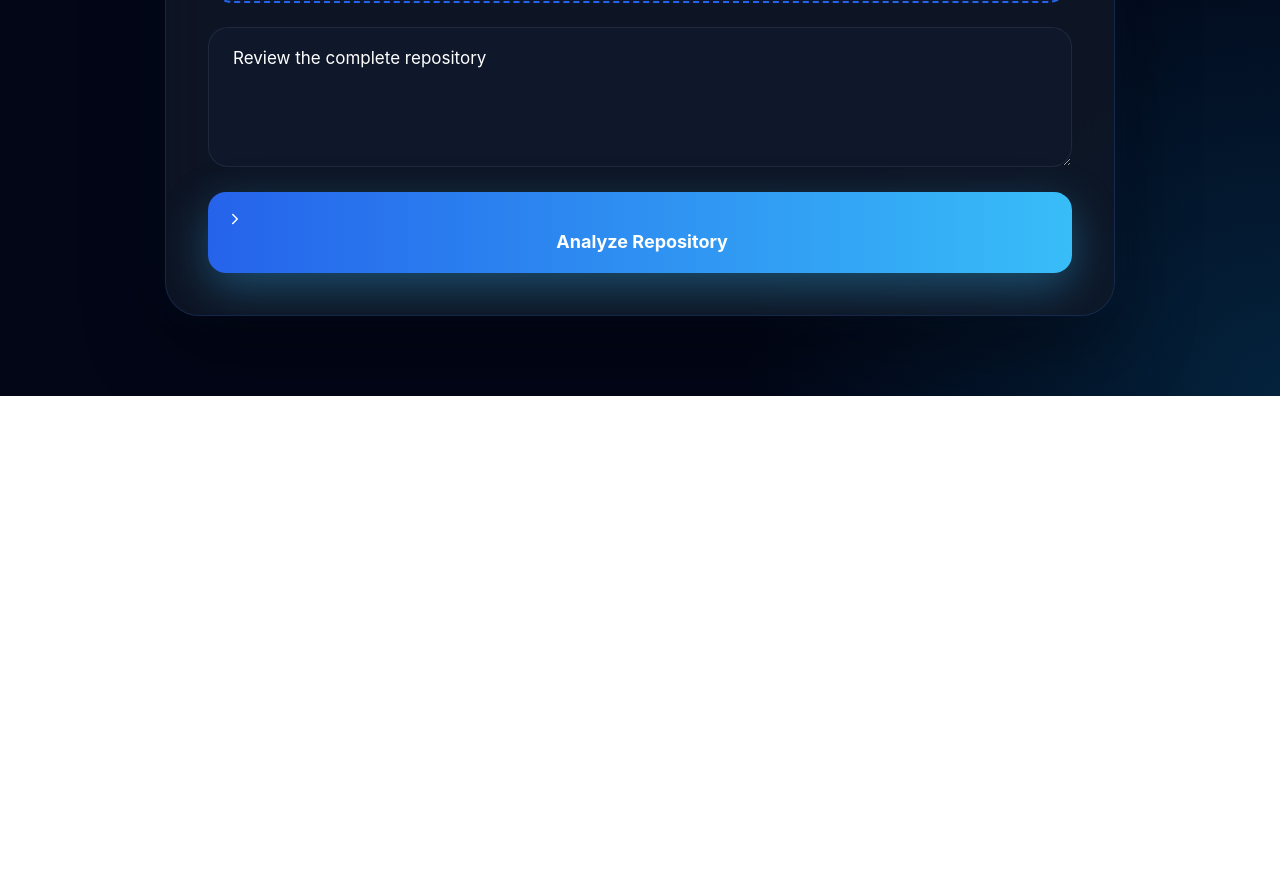
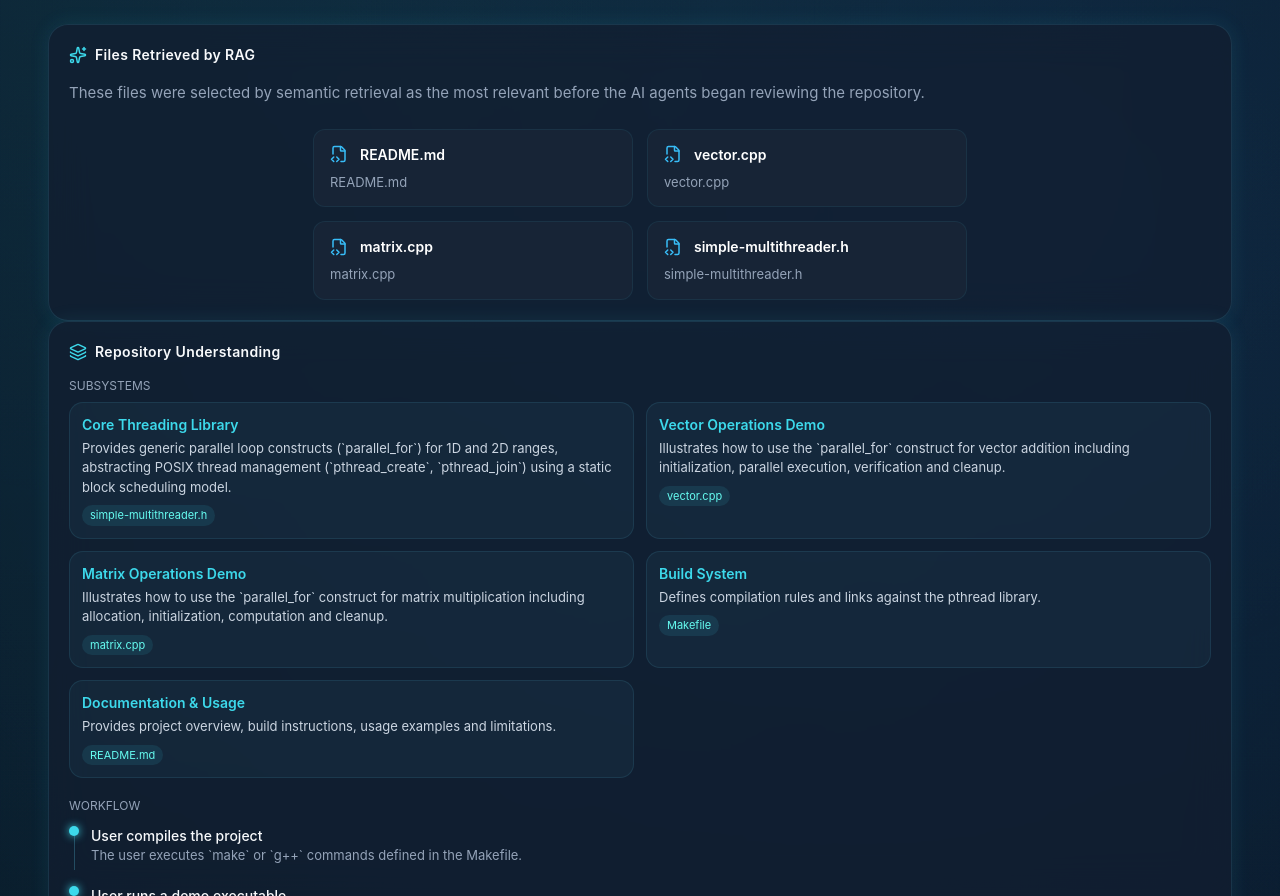
Before and after one commit to ritika298/AI-Repository-Reviewer, a React (Vite) app in the folder frontend/frontend/: page / in a window 1280 px wide. Shown: the part 860-1756 px from the top of the page. Before the commit the page ends 1256 px from the top, so only its background shows below. Built offline with nearby package versions, Linux system fonts and the light colour scheme.

Commit message:
Updated landing page

```diff
--- a/frontend/frontend/src/App.tsx
+++ b/frontend/frontend/src/App.tsx
@@ -1,7 +1,7 @@
 import Dashboard from "./components/dashboard/Dashboard";
 
 
-//import demoReport from "./demo/demoReport";
+import demoReport from "./demo/demoReport";
 import AnalysisLoading from "./components/loading/AnalysisLoading";
 import LandingPage from "./components/landing/LandingPage";
 
@@ -71,6 +71,7 @@ const DEFAULT_STEPS: PipelineStep[] = [
   { key: "report_generated", label: "Report Generated", status: "waiting" },
 ];
 
+const DEV_MODE = true;
 
 export default function App() {
   const [githubUrl, setGithubUrl] = useState("");
@@ -146,22 +147,26 @@ export default function App() {
   };
 
 
-const currentReport = report ?? report;
+const currentReport = DEV_MODE ? demoReport : report;
 
 return (
   <div
-    className="min-h-screen w-full"
-    style={{ color: "#F8FAFC" }}
+    className="min-h-screen w-full relative overflow-hidden"
+    style={{
+      color: "#F8FAFC",
+      background: `
+        radial-gradient(circle at 15% 10%, rgba(61,217,235,.12), transparent 35%),
+        radial-gradient(circle at 85% 20%, rgba(59,130,246,.10), transparent 30%),
+        radial-gradient(circle at 50% 100%, rgba(14,165,233,.08), transparent 45%),
+        linear-gradient(
+          180deg,
+          #07111F 0%,
+          #081827 40%,
+          #0A1D2E 100%
+        )
+      `,
+    }}
   >
-    {(loading || report) && (
-      <div
-        className="fixed inset-0 pointer-events-none opacity-40"
-        style={{
-          background:
-            "radial-gradient(circle at 20% 10%, rgba(61,217,235,0.08), transparent 45%), radial-gradient(circle at 80% 90%, rgba(56,189,248,0.06), transparent 45%)",
-        }}
-      />
-    )}
 
     {error && (
       <div
@@ -177,7 +182,7 @@ return (
       </div>
     )}
 
-    {!loading && !report && (
+    {loading && !currentReport && (
       <LandingPage
         githubUrl={githubUrl}
         setGithubUrl={setGithubUrl}
@@ -190,7 +195,19 @@ return (
       />
     )}
 
-    {loading && !report && (
+    {loading && !currentReport && (
+  <>
+    <AnalysisLoading />
+    <AnimatePresence>
+      <AIThinking
+        steps={steps}
+        AGENT_KEYS={AGENT_KEYS}
+        AGENT_LABELS={AGENT_LABELS}
+      />
+    </AnimatePresence>
+  </>
+)}
+    {loading && !currentReport && (
       <>
         <AnalysisLoading />
 
--- a/frontend/frontend/src/components/landing/LandingPage.css
+++ b/frontend/frontend/src/components/landing/LandingPage.css
@@ -228,18 +228,22 @@
 
     padding:18px;
 
+    display:flex;
+    align-items:center;
+    justify-content:center;
+    gap:10px;
+
     font-size:18px;
 
     font-weight:700;
 
     color:white;
 
-    background:
-    linear-gradient(
-    90deg,
-    #2563EB,
-    #38BDF8
-     );
+    background:linear-gradient(
+        90deg,
+        #2563EB,
+        #38BDF8
+    );
 
     cursor:pointer;
 
--- a/frontend/frontend/src/components/landing/LandingPage.tsx
+++ b/frontend/frontend/src/components/landing/LandingPage.tsx
@@ -5,6 +5,7 @@ import {
   Upload,
   Loader2,
   ChevronRight,
+  Bot,
 } from "lucide-react";
 
 interface LandingPageProps {
@@ -56,8 +57,7 @@ export default function LandingPage({
       <p className="hero-text">
         Analyze GitHub repositories using specialized AI agents that understand
         architecture, detect bugs, review best practices, retrieve relevant
-        code using RAG,
-        and generate detailed reports.
+        code using RAG,and generate detailed reports.
       </p>
 
       <motion.div
@@ -119,18 +119,15 @@ export default function LandingPage({
 
           {loading ? (
             <>
-              <Loader2
-                size={18}
-                className="animate-spin"
-              />
-              &nbsp;Analyzing...
+              <Loader2 size={18} className="animate-spin" />
+               Analyzing...
             </>
           ) : (
-            <>
-              <ChevronRight size={18} />
-              &nbsp;Analyze Repository
-            </>
-          )}
+             <>
+              <Sparkles size={18} />
+               Analyze Repository
+              </>
+            )}
 
         </motion.button>
 
--- a/frontend/frontend/src/demo/demoReport.ts
+++ b/frontend/frontend/src/demo/demoReport.ts
@@ -1,52 +1,148 @@
-
-
 const demoReport = {
   repository: {
-    name: "AI Repository Reviewer",
-    language: "TypeScript",
-    framework: "React + FastAPI",
-    totalFiles: 126,
+    name: "Simple-Multithreader",
+    language: "C++",
+    framework: "Unknown",
+    totalFiles: 4,
   },
 
-  healthScore: 89,
+  healthScore: 78,
 
   repositoryUnderstanding: {
-    subsystems: [],
-    workflow: [],
+    subsystems: [
+      {
+        name: "Core Threading Library",
+        purpose:
+          "Provides generic parallel loop constructs (`parallel_for`) for 1D and 2D ranges, abstracting POSIX thread management (`pthread_create`, `pthread_join`) using a static block scheduling model.",
+        keyFiles: ["simple-multithreader.h"],
+      },
+      {
+        name: "Vector Operations Demo",
+        purpose:
+          "Illustrates how to use the `parallel_for` construct for vector addition including initialization, parallel execution, verification and cleanup.",
+        keyFiles: ["vector.cpp"],
+      },
+      {
+        name: "Matrix Operations Demo",
+        purpose:
+          "Illustrates how to use the `parallel_for` construct for matrix multiplication including allocation, initialization, computation and cleanup.",
+        keyFiles: ["matrix.cpp"],
+      },
+      {
+        name: "Build System",
+        purpose:
+          "Defines compilation rules and links against the pthread library.",
+        keyFiles: ["Makefile"],
+      },
+      {
+        name: "Documentation & Usage",
+        purpose:
+          "Provides project overview, build instructions, usage examples and limitations.",
+        keyFiles: ["README.md"],
+      },
+    ],
+
+    workflow: [
+      {
+        step: "User compiles the project",
+        description:
+          "The user executes `make` or `g++` commands defined in the Makefile.",
+      },
+      {
+        step: "User runs a demo executable",
+        description:
+          "The executable parses command-line arguments for thread count and problem size.",
+      },
+      {
+        step: "Problem initialization",
+        description:
+          "Vectors or matrices are allocated and initialized.",
+      },
+      {
+        step: "Parallel computation begins",
+        description:
+          "The application invokes `parallel_for` from the threading library.",
+      },
+      {
+        step: "Threads perform work",
+        description:
+          "POSIX threads execute different portions of the workload concurrently.",
+      },
+      {
+        step: "Results are verified",
+        description:
+          "Assertions validate the correctness of the computed output.",
+      },
+      {
+        step: "Memory cleanup",
+        description:
+          "Allocated memory is released before program termination.",
+      },
+    ],
   },
 
   architecture: {
     description:
-      "This repository follows a React frontend with FastAPI backend connected through a Retrieval-Augmented Generation pipeline.",
-    diagram: "",
-    patterns: [
-      "Component Based Architecture",
-      "REST API",
-      "RAG Pipeline",
-      "Multi-Agent Workflow",
-    ],
+      "This repository presents a C++ library for parallelizing 1D and 2D loops using POSIX threads and static block scheduling. Two demonstration applications (vector addition and matrix multiplication) directly utilize the library.",
+
+    diagram: `
+                 User
+                  |
+                  v
+      +----------------------+
+      |     Build System     |
+      +----------------------+
+                  |
+                  v
+      +----------------------+
+      | Demo Applications    |
+      | (vector, matrix)     |
+      +----------------------+
+                  |
+                  | Uses
+                  v
+      +----------------------+
+      | Core Threading Lib   |
+      | (parallel_for)       |
+      +----------------------+
+                  |
+                  | Spawns
+                  v
+      +----------------------+
+      | POSIX Threads        |
+      +----------------------+
+`,
+
+    patterns: ["Strategy", "Facade"],
   },
 
   bugs: [
     {
       severity: "HIGH",
-    description: "Unsanitized SQL query",
-    fix: "Use parameterized queries instead of string concatenation.",
+      description:
+        "`atoi` converts non-numeric arguments to 0, potentially causing `numThread` to become 0, which is invalid for `parallel_for` and may lead to runtime errors or undefined behaviour.",
+      fix:
+        "Validate `atoi` results or replace it with `std::stoi` and proper exception handling.",
       files: [
         {
-        file: "backend/login.py",
-        line: 42,
+          file: "vector.cpp",
+          line: 6,
         },
       ],
     },
+
+
+
     {
-    severity: "MEDIUM",
-    description: "Unused API endpoint",
-    fix: "Remove unused endpoint or document its purpose.",
+      severity: "LOW",
+      description:
+        "Matrix rows are initialized redundantly inside a loop; each row is filled multiple times instead of once, causing significant inefficiency.",
+      fix:
+        "Remove the `for(int j=0; j<size; j++)` loop surrounding the `std::fill` calls.",
       files: [
         {
-        file: "routes/user.py",
-        line: 87,
+          file: "matrix.cpp",
+          line: 18,
         },
       ],
     },
@@ -54,30 +150,62 @@ const demoReport = {
 
   bestPractices: [
     {
-      category: "Code Structure",
-      status: "PASSED",
-      details: "Project follows modular architecture.",
+      category: "Code Modularity",
+      status: "FAILED",
+      details:
+        "Core threading logic is well-abstracted into `parallel_for`, but the project would benefit from additional separation of responsibilities.",
     },
+
     {
-      category: "Security",
+      category: "Naming Conventions",
       status: "FAILED",
-      details: "Some environment variables should be secured.",
+      details:
+        "Naming is generally descriptive and consistent across the project.",
+    },
+
+    {
+      category: "Error Handling",
+      status: "FAILED",
+      details:
+        "Input validation, memory allocation checks and graceful error recovery are insufficient.",
+    },
+
+    {
+      category: "Documentation",
+      status: "FAILED",
+      details:
+        "README is comprehensive, but API-level documentation could be expanded.",
+    },
+
+    {
+      category: "Testing",
+      status: "FAILED",
+      details:
+        "Testing relies mainly on assertions instead of an automated testing framework.",
+    },
+
+    {
+      category: "Security Practices",
+      status: "FAILED",
+      details:
+        "Unvalidated user input through `atoi` may result in undefined behaviour and runtime issues.",
     },
   ],
 
   recommendations: [
-    "Improve authentication.",
-    "Reduce duplicate components.",
-    "Increase test coverage.",
+    "Address 2 high-severity issue(s) before deploying to production.",
+    "Replace `atoi` with `std::stoi` and validate command-line input.",
+    "Remove redundant matrix initialization loops to improve performance.",
+    "Introduce automated unit testing for both demo applications.",
+    "Improve exception handling and input validation throughout the codebase.",
   ],
 
   filesRetrievedByRag: [
-    "src/App.tsx",
-    "services/gemini.py",
-    "graph/workflow.py",
-    "agents/bug_agent.py",
+    "README.md",
+    "vector.cpp",
+    "matrix.cpp",
+    "simple-multithreader.h",
   ],
-
 };
 
 export default demoReport;
```
Also changed, not shown: 1 other file (tests, documents, lock files or other folders). Lines whose indentation alone changed are shown as unchanged.
